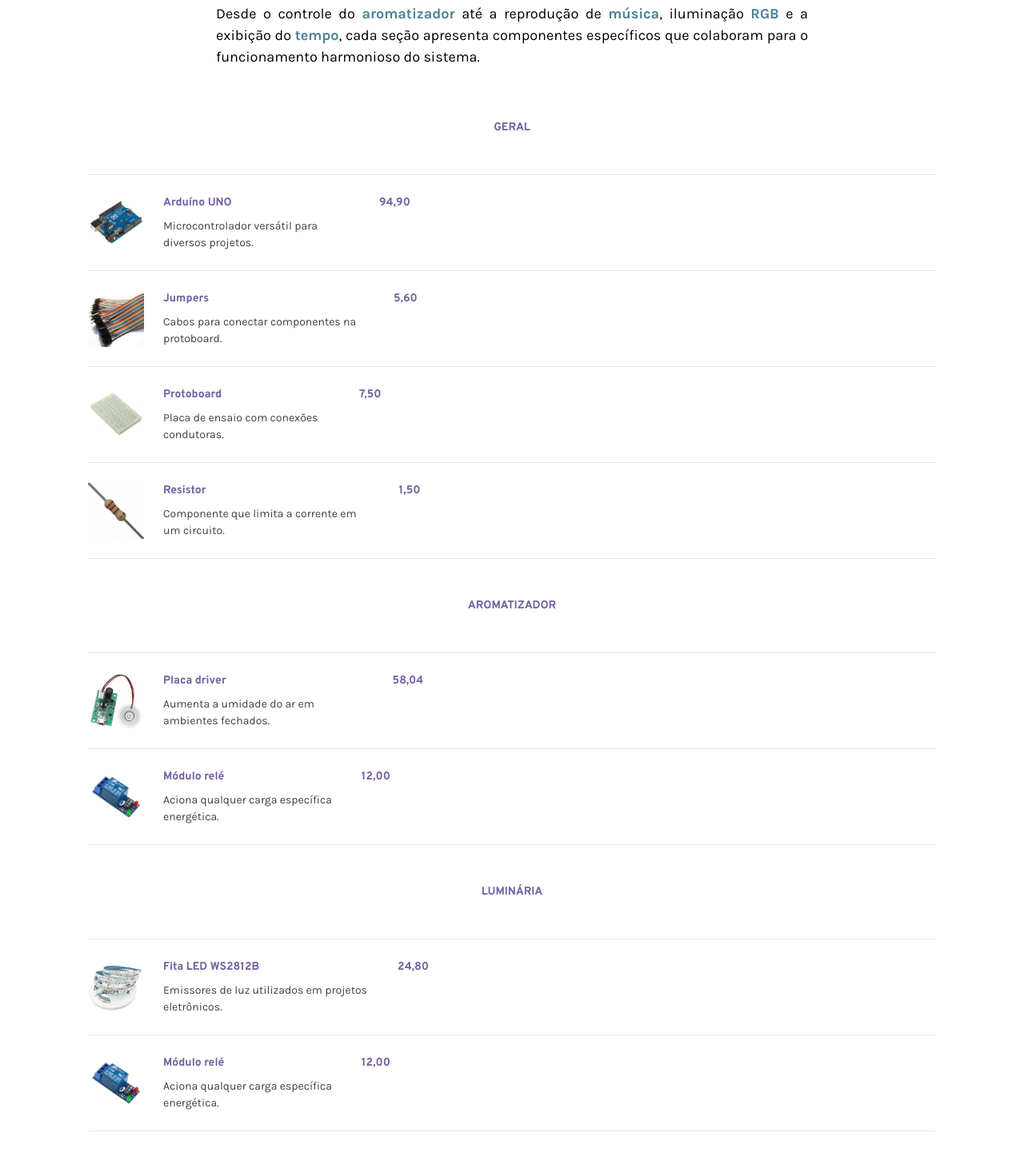
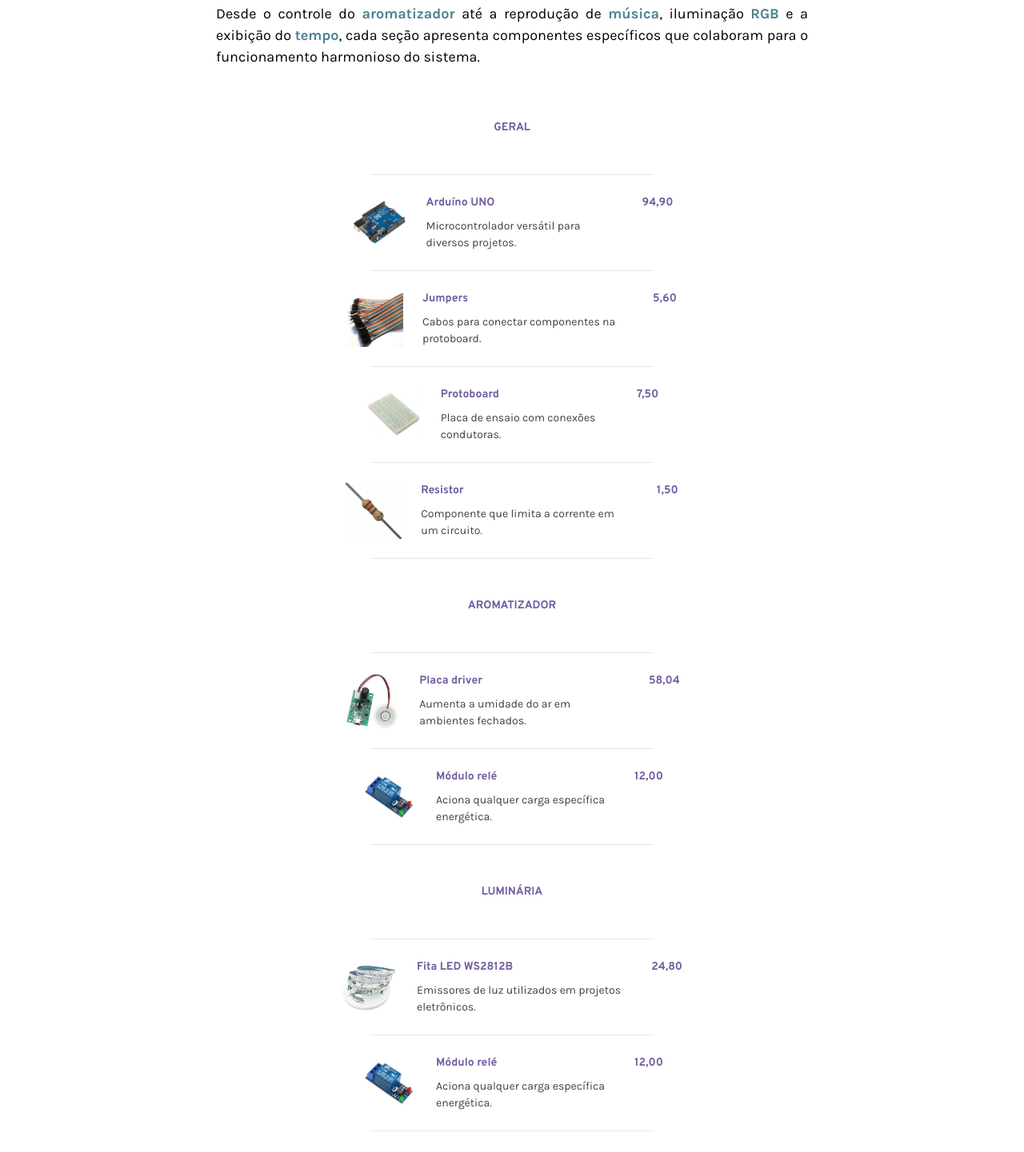
Before and after one commit to yasminvsilva/cloudy, a React (Vite) app: page /materiais in a window 1280 px wide. Shown: the part 472-1913 px from the top of the page at 80% size. Built offline with nearby package versions, Linux system fonts and the light colour scheme.

Commit message:
mobile finalizado

```diff
--- a/src/pages/Materiais.jsx
+++ b/src/pages/Materiais.jsx
@@ -62,17 +62,17 @@ export default function Materiais() {
       <motion.div
         initial={{ opacity: 0, y: 10 }}
         animate={{ opacity: 1, y: 0 }}
-            transition={{ duration: 0.4, delay: 0.4 }}>
+        transition={{ duration: 0.4, delay: 0.4 }}
+        className='md:flex md:flex-col md:items-center'>
 
         {/* geral */}
-
-            <div className='mb-6'>
         <div className='flex justify-center mb-12'>
           <p className='text-roxo-titulo font-karla font-bold text-[14px] uppercase'>Geral</p>
         </div>
 
-              <hr />
+        <hr className='md:w-1/3' />
 
+        <div className='mb-6'>
           <div className='flex mt-6 gap-6'>
             <div className='flex items-center'>
               <img className='w-[70px]' src={arduinoimg} alt="" />
@@ -88,7 +88,7 @@ export default function Materiais() {
           </div>
         </div>
 
-            <hr />
+        <hr className='md:w-1/3' />
 
         <div className='mb-6'>
           <div className='flex mt-6 gap-6'>
@@ -106,7 +106,7 @@ export default function Materiais() {
           </div>
         </div>
 
-            <hr />
+        <hr className='md:w-1/3' />
 
         <div className='mb-6'>
           <div className='flex mt-6 gap-6'>
@@ -124,7 +124,7 @@ export default function Materiais() {
           </div>
         </div>
 
-            <hr />
+        <hr className='md:w-1/3' />
 
         <div className='mb-6'>
           <div className='flex mt-6 gap-6'>
@@ -142,17 +142,16 @@ export default function Materiais() {
           </div>
         </div>
 
-            <hr />
+        <hr className='md:w-1/3' />
 
         {/* aromatizador */}
-
-            <div className='mt-12 mb-6'>
-              <div className='flex justify-center mb-12'>
+        <div className='flex justify-center mt-12  mb-12'>
           <p className='text-roxo-titulo font-karla font-bold text-[14px] uppercase'>Aromatizador</p>
         </div>
 
-              <hr />
+        <hr className='md:w-1/3' />
 
+        <div className='mb-6'>
           <div className='flex mt-6 gap-6'>
             <div className='flex items-center'>
               <img className='w-[70px]' src={umidificadora} alt="" />
@@ -168,7 +167,7 @@ export default function Materiais() {
           </div>
         </div>
 
-            <hr />
+        <hr className='md:w-1/3' />
 
         <div className='mb-6'>
           <div className='flex mt-6 gap-6'>
@@ -186,17 +185,16 @@ export default function Materiais() {
           </div>
         </div>
 
-            <hr />
+        <hr className='md:w-1/3' />
 
         {/* luminária */}
-
-            <div className='mt-12 mb-6'>
-              <div className='flex justify-center mb-12'>
+        <div className='flex justify-center mt-12 mb-12'>
           <p className='text-roxo-titulo font-karla font-bold text-[14px] uppercase'>Luminária</p>
         </div>
 
-              <hr />
+        <hr className='md:w-1/3' />
 
+        <div className=' mb-6'>
           <div className='flex mt-6 gap-6'>
             <div className='flex items-center'>
               <img className='w-[70px]' src={leds} alt="" />
@@ -212,7 +210,7 @@ export default function Materiais() {
           </div>
         </div>
 
-            <hr />
+        <hr className='md:w-1/3' />
 
         <div className='mb-6'>
           <div className='flex mt-6 gap-6'>
@@ -230,7 +228,7 @@ export default function Materiais() {
           </div>
         </div>
 
-            <hr />
+        <hr className='md:w-1/3' />
 
         <div className='mb-6'>
           <div className='flex mt-6 gap-6'>
@@ -248,7 +246,7 @@ export default function Materiais() {
           </div>
         </div>
 
-            <hr />
+        <hr className='md:w-1/3' />
 
         <div className='mb-6'>
           <div className='flex mt-6 gap-6'>
@@ -266,7 +264,7 @@ export default function Materiais() {
           </div>
         </div>
 
-            <hr />
+        <hr className='md:w-1/3' />
 
         {/* reprodutor de música */}
 
@@ -275,7 +273,7 @@ export default function Materiais() {
             <p className='text-roxo-titulo font-karla font-bold text-[14px] uppercase'>Reprodutor de música</p>
           </div>
 
-              <hr />
+          <hr className='' />
 
           <div className='flex mt-6 gap-6'>
             <div className='flex items-center'>
@@ -292,7 +290,7 @@ export default function Materiais() {
           </div>
         </div>
 
-            <hr />
+        <hr className='md:w-1/3' />
 
         <div className='mb-6'>
           <div className='flex mt-6 gap-6'>
@@ -310,7 +308,7 @@ export default function Materiais() {
           </div>
         </div>
 
-            <hr />
+        <hr className='md:w-1/3' />
 
         {/* relógio */}
 
@@ -319,7 +317,7 @@ export default function Materiais() {
             <p className='text-roxo-titulo font-karla font-bold text-[14px] uppercase'>Relógio</p>
           </div>
 
-              <hr />
+          <hr className='' />
 
           <div className='flex mt-6 gap-6'>
             <div className='flex items-center'>
@@ -336,7 +334,7 @@ export default function Materiais() {
           </div>
         </div>
 
-            <hr />
+        <hr className='md:w-1/3' />
 
         <div className='mb-6'>
           <div className='flex mt-6 gap-6'>
@@ -354,7 +352,7 @@ export default function Materiais() {
           </div>
         </div>
 
-            <hr />
+        <hr className='md:w-1/3' />
 
       </motion.div>
     </div>
```
Lines whose indentation alone changed are shown as unchanged.
